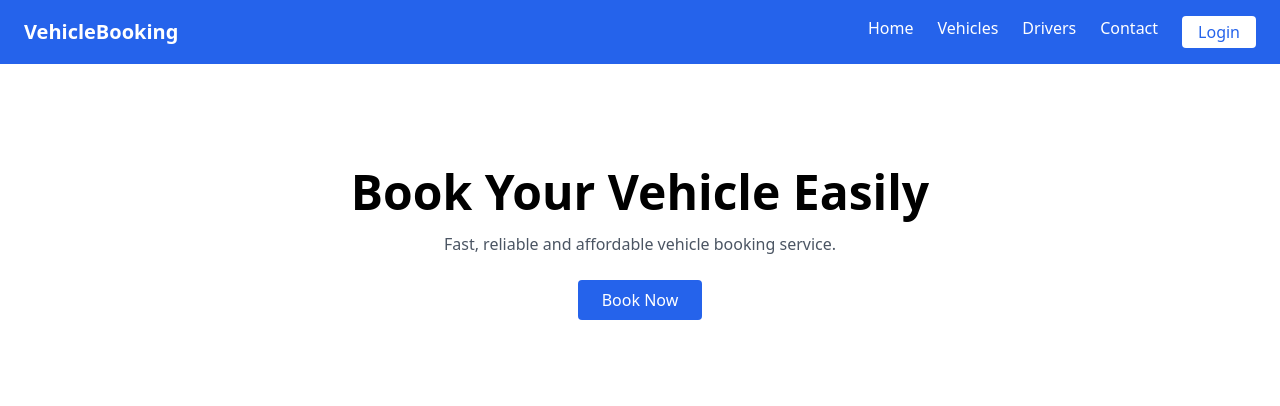
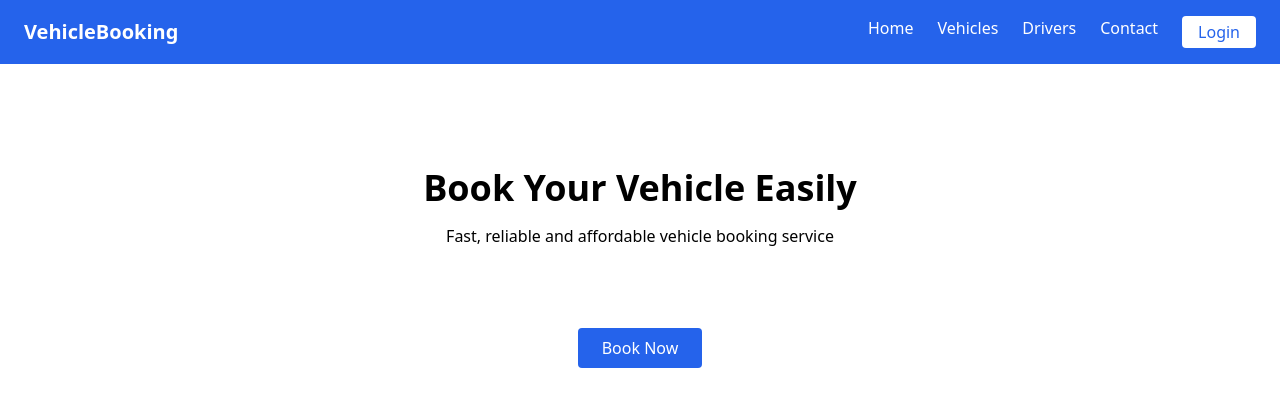
Before and after one commit to Aditya-mishra16/vehicle-booking, a Next.js app: page / in a window 1280 px wide. Shown: the top 406 px of the page. Built offline with nearby package versions, Linux system fonts and the light colour scheme.

Commit message:
initial commit

```diff
--- a/src/app/page.js
+++ b/src/app/page.js
@@ -1,21 +1,13 @@
+import HeroSection from "@/components/home/HeroSection";
 export default function HomePage() {
   return (
     <div>
-
-      <section className="py-20 text-center">
-        <h1 className="text-5xl font-bold mb-4">
-          Book Your Vehicle Easily
-        </h1>
-
-        <p className="text-gray-600">
-          Fast, reliable and affordable vehicle booking service.
-        </p>
-
-        <button className="mt-6 bg-blue-600 text-white px-6 py-2 rounded">
+      <div className="text-center">
+      <HeroSection />
+        <button className="bg-blue-600 text-white px-6 py-2 rounded">
           Book Now
         </button>
-      </section>
-
+      </div>
     </div>
   );
 }
```
